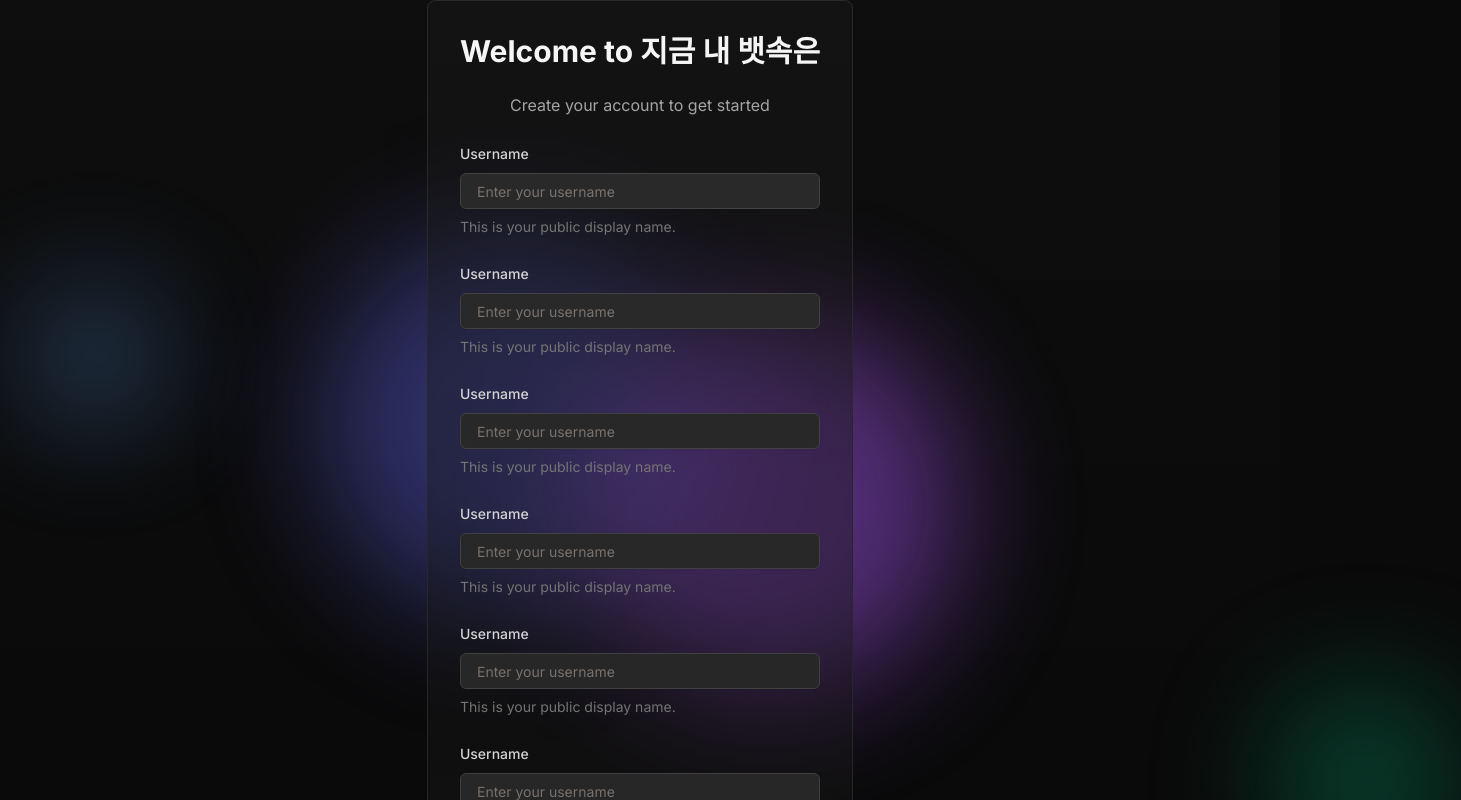
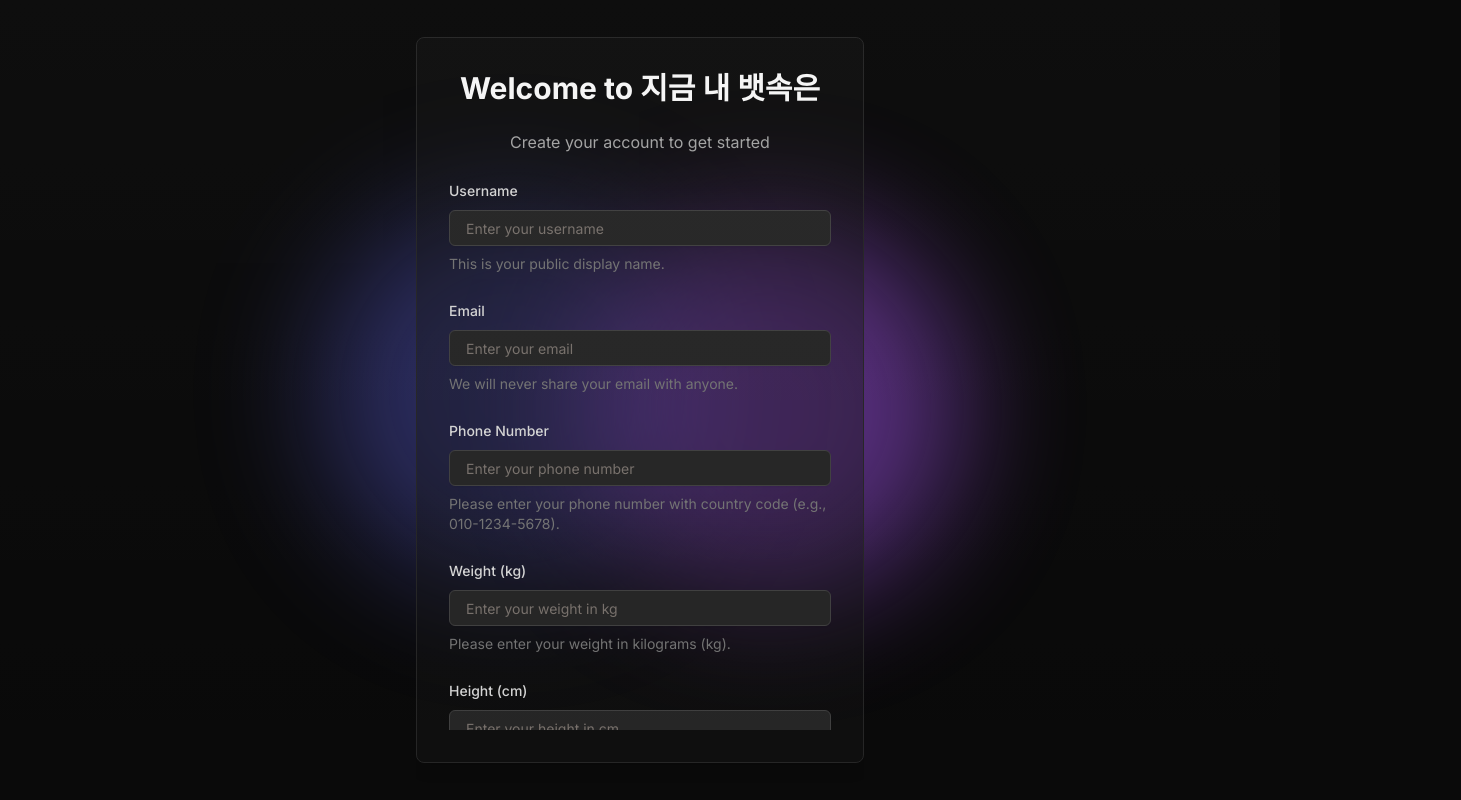
Before and after one commit to Stack-Knowledge/qanti-stomach-fe, a Next.js app: page /signup in a window 1280 px wide. Shown: the top 800 px of the page, 1461 px wide, since content can reach past the window. Built offline with nearby package versions, Linux system fonts and the light colour scheme.

Commit message:
feat: signup form 제작

```diff
--- a/src/app/globals.css
+++ b/src/app/globals.css
@@ -6,6 +6,15 @@
   --foreground-rgb: 0, 0, 0;
   --background-start-rgb: 214, 219, 220;
   --background-end-rgb: 255, 255, 255;
+}
+
+.scrollbar-hide::-webkit-scrollbar {
+  display: none;
+}
+
+.scrollbar-hide {
+  -ms-overflow-style: none; /* IE and Edge */
+  scrollbar-width: none; /* Firefox */
 }
 
 @media (prefers-color-scheme: dark) {
--- a/src/app/layout.tsx
+++ b/src/app/layout.tsx
@@ -32,7 +32,6 @@ export default function RootLayout({
           "overflow-hidden"
         )}
       >
-        {/* Subtle border or texture */}
         <div
           className="absolute inset-0 pointer-events-none"
           style={{
--- a/src/components/pages/signup/index.tsx
+++ b/src/components/pages/signup/index.tsx
@@ -15,26 +15,22 @@ import { zodResolver } from "@hookform/resolvers/zod";
 import { Button } from "@/components/ui/button";
 import { useEffect } from "react";
 import { motion } from "framer-motion";
-
-const formSchema = z.object({
-  name: z.string().min(2).max(15),
-  email: z.string().email(),
-  phone: z.string().optional(),
-  weight: z.number().min(1, "Weight must be greater than 0"),
-  height: z.number().min(1, "Height must be greater than 0"),
-  age: z.number().min(18, "Age must be at least 18"),
-  gender: z.enum(["MALE", "FEMALE"]),
-  activityLevel: z.enum([
-    "SEDENTARY",
-    "LIGHT",
-    "MODERATE",
-    "VERY_ACTIVE",
-    "EXTREMELY_ACTIVE",
-  ]),
-  mealFrequency: z.number().min(1, "Meal frequency must be at least 1"),
-});
+import { cn } from "@/lib/utils";
+import {
+  Select,
+  SelectContent,
+  SelectItem,
+  SelectTrigger,
+  SelectValue,
+} from "@/components/ui/select";
+import { ActivityLevel, Gender } from "@/types/user";
+import { formSchema } from "./schema";
 
 const SignupPage = () => {
+  function onSubmit(values: z.infer<typeof formSchema>) {
+    console.log(values);
+  }
+
   const form = useForm<z.infer<typeof formSchema>>({
     resolver: zodResolver(formSchema),
     defaultValues: {
@@ -49,10 +45,6 @@ const SignupPage = () => {
       mealFrequency: undefined,
     },
   });
-
-  function onSubmit(values: z.infer<typeof formSchema>) {
-    console.log(values);
-  }
 
   useEffect(() => {
     document.body.style.overflow = "hidden";
@@ -75,11 +67,19 @@ const SignupPage = () => {
         <p className="text-neutral-400 text-center mb-6">
           Create your account to get started
         </p>
-        <Form {...form} className="space-y-6">
+        <form
+          onSubmit={form.handleSubmit(onSubmit)}
+          className={cn(
+            "space-y-6",
+            "max-h-[calc(100vh-248px)]",
+            "overflow-y-scroll",
+            "scrollbar-hide"
+          )}
+        >
           <FormField
             control={form.control}
             name="name"
-            render={({ field }) => (
+            render={({ field, fieldState }) => (
               <FormItem>
                 <FormLabel className="text-neutral-300">Username</FormLabel>
                 <FormControl>
@@ -93,109 +93,301 @@ const SignupPage = () => {
                   This is your public display name.
                 </FormDescription>
                 <FormMessage />
+                {fieldState?.error && (
+                  <FormMessage>
+                    <p className="text-red-600 text-sm opacity-45">
+                      {fieldState.error.message}
+                    </p>
+                  </FormMessage>
+                )}
               </FormItem>
             )}
-          />{" "}
+          />
           <FormField
             control={form.control}
-            name="name"
-            render={({ field }) => (
+            name="email"
+            render={({ field, fieldState }) => (
               <FormItem>
-                <FormLabel className="text-neutral-300">Username</FormLabel>
+                <FormLabel className="text-neutral-300">Email</FormLabel>
                 <FormControl>
                   <Input
                     className="bg-neutral-800 border border-neutral-700 rounded-md py-2 px-4 text-neutral-100 placeholder-neutral-500 transition-all duration-300 focus:ring-2 focus:ring-indigo-200 focus:border-indigo-300 focus:scale-102"
-                    placeholder="Enter your username"
+                    placeholder="Enter your email"
                     {...field}
                   />
                 </FormControl>
                 <FormDescription className="text-neutral-500 text-sm mt-1">
-                  This is your public display name.
+                  We will never share your email with anyone.
                 </FormDescription>
                 <FormMessage />
+                {fieldState?.error && (
+                  <FormMessage>
+                    <p className="text-red-600 text-sm opacity-45">
+                      {fieldState.error.message}
+                    </p>
+                  </FormMessage>
+                )}
               </FormItem>
             )}
-          />{" "}
+          />
+
           <FormField
             control={form.control}
-            name="name"
-            render={({ field }) => (
+            name="phone"
+            render={({ field, fieldState }) => (
               <FormItem>
-                <FormLabel className="text-neutral-300">Username</FormLabel>
+                <FormLabel className="text-neutral-300">Phone Number</FormLabel>
                 <FormControl>
                   <Input
                     className="bg-neutral-800 border border-neutral-700 rounded-md py-2 px-4 text-neutral-100 placeholder-neutral-500 transition-all duration-300 focus:ring-2 focus:ring-indigo-200 focus:border-indigo-300 focus:scale-102"
-                    placeholder="Enter your username"
+                    placeholder="Enter your phone number"
                     {...field}
                   />
                 </FormControl>
                 <FormDescription className="text-neutral-500 text-sm mt-1">
-                  This is your public display name.
+                  Please enter your phone number with country code (e.g.,
+                  010-1234-5678).
                 </FormDescription>
                 <FormMessage />
+                {fieldState?.error && (
+                  <FormMessage>
+                    <p className="text-red-600 text-sm opacity-45">
+                      {fieldState.error.message}
+                    </p>
+                  </FormMessage>
+                )}
               </FormItem>
             )}
-          />{" "}
+          />
+
           <FormField
             control={form.control}
-            name="name"
-            render={({ field }) => (
+            name="weight"
+            render={({ field, fieldState }) => (
               <FormItem>
-                <FormLabel className="text-neutral-300">Username</FormLabel>
+                <FormLabel className="text-neutral-300">Weight (kg)</FormLabel>
                 <FormControl>
                   <Input
+                    type="number"
                     className="bg-neutral-800 border border-neutral-700 rounded-md py-2 px-4 text-neutral-100 placeholder-neutral-500 transition-all duration-300 focus:ring-2 focus:ring-indigo-200 focus:border-indigo-300 focus:scale-102"
-                    placeholder="Enter your username"
+                    placeholder="Enter your weight in kg"
                     {...field}
+                    onChange={(e) => field.onChange(Number(e.target.value))}
                   />
                 </FormControl>
                 <FormDescription className="text-neutral-500 text-sm mt-1">
-                  This is your public display name.
+                  Please enter your weight in kilograms (kg).
                 </FormDescription>
                 <FormMessage />
+                {fieldState?.error && (
+                  <FormMessage>
+                    <p className="text-red-600 text-sm opacity-45">
+                      {fieldState.error.message}
+                    </p>
+                  </FormMessage>
+                )}
               </FormItem>
             )}
-          />{" "}
+          />
+
           <FormField
             control={form.control}
-            name="name"
-            render={({ field }) => (
+            name="height"
+            render={({ field, fieldState }) => (
               <FormItem>
-                <FormLabel className="text-neutral-300">Username</FormLabel>
+                <FormLabel className="text-neutral-300">Height (cm)</FormLabel>
                 <FormControl>
                   <Input
+                    type="number"
                     className="bg-neutral-800 border border-neutral-700 rounded-md py-2 px-4 text-neutral-100 placeholder-neutral-500 transition-all duration-300 focus:ring-2 focus:ring-indigo-200 focus:border-indigo-300 focus:scale-102"
-                    placeholder="Enter your username"
+                    placeholder="Enter your height in cm"
                     {...field}
+                    onChange={(e) => field.onChange(Number(e.target.value))}
                   />
                 </FormControl>
                 <FormDescription className="text-neutral-500 text-sm mt-1">
-                  This is your public display name.
+                  Please enter your height in centimeters (cm).
                 </FormDescription>
                 <FormMessage />
+                {fieldState?.error && (
+                  <FormMessage>
+                    <p className="text-red-600 text-sm opacity-45">
+                      {fieldState.error.message}
+                    </p>
+                  </FormMessage>
+                )}
               </FormItem>
             )}
-          />{" "}
+          />
+
           <FormField
             control={form.control}
-            name="name"
-            render={({ field }) => (
+            name="age"
+            render={({ field, fieldState }) => (
               <FormItem>
-                <FormLabel className="text-neutral-300">Username</FormLabel>
+                <FormLabel className="text-neutral-300">Age</FormLabel>
                 <FormControl>
                   <Input
+                    type="number"
                     className="bg-neutral-800 border border-neutral-700 rounded-md py-2 px-4 text-neutral-100 placeholder-neutral-500 transition-all duration-300 focus:ring-2 focus:ring-indigo-200 focus:border-indigo-300 focus:scale-102"
-                    placeholder="Enter your username"
+                    placeholder="Enter your age"
                     {...field}
+                    onChange={(e) => field.onChange(Number(e.target.value))}
                   />
                 </FormControl>
                 <FormDescription className="text-neutral-500 text-sm mt-1">
-                  This is your public display name.
+                  Please enter your age in years.
                 </FormDescription>
                 <FormMessage />
+                {fieldState?.error && (
+                  <FormMessage>
+                    <p className="text-red-600 text-sm opacity-45">
+                      {fieldState.error.message}
+                    </p>
+                  </FormMessage>
+                )}
               </FormItem>
             )}
           />
+
+          <FormField
+            control={form.control}
+            name="gender"
+            render={({ field, fieldState }) => (
+              <FormItem>
+                <FormLabel className="text-neutral-300">Gender</FormLabel>
+                <FormControl>
+                  <Select
+                    {...field}
+                    onValueChange={(value: Gender) =>
+                      form.setValue("gender", value)
+                    }
+                    defaultValue={field.value}
+                  >
+                    <SelectTrigger className="bg-neutral-800 text-neutral-100 border border-neutral-700 rounded-md">
+                      <SelectValue placeholder="Select gender" />
+                    </SelectTrigger>
+                    <SelectContent className="bg-neutral-800 border border-neutral-700">
+                      <SelectItem value="MALE" className="text-neutral-100">
+                        Male
+                      </SelectItem>
+                      <SelectItem value="FEMALE" className="text-neutral-100">
+                        Female
+                      </SelectItem>
+                    </SelectContent>
+                  </Select>
+                </FormControl>
+                <FormDescription className="text-neutral-500 text-sm mt-1">
+                  Please select your gender.
+                </FormDescription>
+                <FormMessage />
+                {fieldState?.error && (
+                  <FormMessage>
+                    <p className="text-red-600 text-sm opacity-45">
+                      {fieldState.error.message}
+                    </p>
+                  </FormMessage>
+                )}
+              </FormItem>
+            )}
+          />
+
+          <FormField
+            control={form.control}
+            name="activityLevel"
+            render={({ field, fieldState }) => (
+              <FormItem>
+                <FormLabel className="text-neutral-300">
+                  Activity Level
+                </FormLabel>
+                <FormControl>
+                  <Select
+                    {...field}
+                    onValueChange={(value: ActivityLevel) =>
+                      form.setValue("activityLevel", value)
+                    }
+                    defaultValue={field.value}
+                  >
+                    <SelectTrigger className="bg-neutral-800 text-neutral-100 border border-neutral-700 rounded-md">
+                      <SelectValue placeholder="Select activity level" />
+                    </SelectTrigger>
+                    <SelectContent className="bg-neutral-800 border border-neutral-700">
+                      <SelectItem
+                        value="SEDENTARY"
+                        className="text-neutral-100"
+                      >
+                        Sedentary (Little or no exercise)
+                      </SelectItem>
+                      <SelectItem value="LIGHT" className="text-neutral-100">
+                        Lightly active (Exercise 1-3 days/week)
+                      </SelectItem>
+                      <SelectItem value="MODERATE" className="text-neutral-100">
+                        Moderately active (Exercise 3-5 days/week)
+                      </SelectItem>
+                      <SelectItem
+                        value="VERY_ACTIVE"
+                        className="text-neutral-100"
+                      >
+                        Very active (Exercise 6-7 days/week)
+                      </SelectItem>
+                      <SelectItem
+                        value="EXTREMELY_ACTIVE"
+                        className="text-neutral-100"
+                      >
+                        Extremely active (Very intense exercise or physical job)
+                      </SelectItem>
+                    </SelectContent>
+                  </Select>
+                </FormControl>
+                <FormDescription className="text-neutral-500 text-sm mt-1">
+                  Choose your level of physical activity to calculate your daily
+                  calorie needs.
+                </FormDescription>
+                <FormMessage />
+                {fieldState?.error && (
+                  <FormMessage>
+                    <p className="text-red-600 text-sm opacity-45">
+                      {fieldState.error.message}
+                    </p>
+                  </FormMessage>
+                )}
+              </FormItem>
+            )}
+          />
+
+          <FormField
+            control={form.control}
+            name="mealFrequency"
+            render={({ field, fieldState }) => (
+              <FormItem>
+                <FormLabel className="text-neutral-300">
+                  Meal Frequency
+                </FormLabel>
+                <FormControl>
+                  <Input
+                    type="number"
+                    className="bg-neutral-800 border border-neutral-700 rounded-md py-2 px-4 text-neutral-100 placeholder-neutral-500 transition-all duration-300 focus:ring-2 focus:ring-indigo-200 focus:border-indigo-300 focus:scale-102"
+                    placeholder="Enter number of meals per day"
+                    min={1}
+                    {...field}
+                    onChange={(e) => field.onChange(Number(e.target.value))}
+                  />
+                </FormControl>
+                <FormDescription className="text-neutral-500 text-sm mt-1">
+                  Please enter the number of meals you eat per day.
+                </FormDescription>
+                <FormMessage />
+                {fieldState?.error && (
+                  <FormMessage>
+                    <p className="text-red-600 text-sm opacity-45">
+                      {fieldState.error.message}
+                    </p>
+                  </FormMessage>
+                )}
+              </FormItem>
+            )}
+          />
+
           <motion.div whileHover={{ scale: 1.02 }} whileTap={{ scale: 0.95 }}>
             <Button
               type="submit"
@@ -204,7 +396,7 @@ const SignupPage = () => {
               Sign Up
             </Button>
           </motion.div>
-        </Form>
+        </form>
       </motion.div>
 
       <motion.div
@@ -215,36 +407,6 @@ const SignupPage = () => {
       >
         <div className="absolute top-1/4 left-1/4 w-96 h-96 bg-indigo-500 opacity-30 rounded-full blur-3xl animate-pulse" />
       </motion.div>
-
-      <motion.div
-        className="absolute top-72 left-6 w-32 h-32 bg-blue-400 opacity-30 rounded-full blur-3xl animate-pulse"
-        initial={{ x: 0, y: 0 }}
-        animate={{
-          x: [0, 100, 0],
-          y: [0, 50, 0],
-        }}
-        transition={{
-          duration: 5,
-          ease: "easeInOut",
-          repeat: Infinity,
-          repeatType: "reverse",
-        }}
-      />
-
-      <motion.div
-        className="absolute top-3/4 -right-32 w-48 h-48 bg-emerald-600 opacity-30 rounded-full blur-3xl animate-pulse"
-        initial={{ x: 0, y: 0 }}
-        animate={{
-          x: [0, 200, 0],
-          y: [0, -50, 0],
-        }}
-        transition={{
-          duration: 3,
-          ease: "easeInOut",
-          repeat: Infinity,
-          repeatType: "reverse",
-        }}
-      />
 
       <motion.div
         className="absolute inset-0 z-[-1]"
--- /dev/null
+++ b/src/components/pages/signup/schema.ts
@@ -0,0 +1,42 @@
+import { z } from "zod";
+
+export const formSchema = z.object({
+  name: z
+    .string()
+    .min(2, "Name must be at least 2 characters")
+    .max(15, "Name must be no longer than 15 characters"),
+  email: z.string().email("Please enter a valid email address"),
+  phone: z
+    .string()
+    .optional()
+    .refine(
+      (val) => !val || val.length === 13,
+      "Phone number must be 10 digits if provided"
+    ),
+  weight: z.number().min(1, "Weight must be greater than 0"),
+  height: z.number().min(1, "Height must be greater than 0"),
+  age: z.number().min(14, "Age must be at least 14"),
+  gender: z
+    .enum(["MALE", "FEMALE"])
+    .refine(
+      (val) => val === "MALE" || val === "FEMALE",
+      "Please select a valid gender"
+    ),
+  activityLevel: z
+    .enum(["SEDENTARY", "LIGHT", "MODERATE", "VERY_ACTIVE", "EXTREMELY_ACTIVE"])
+    .refine(
+      (val) =>
+        [
+          "SEDENTARY",
+          "LIGHT",
+          "MODERATE",
+          "VERY_ACTIVE",
+          "EXTREMELY_ACTIVE",
+        ].includes(val),
+      "Please select a valid activity level"
+    ),
+  mealFrequency: z
+    .number()
+    .min(1, "Meal frequency must be at least 1")
+    .max(10, "Meal frequency should not exceed 10 meals per day"),
+});
```
